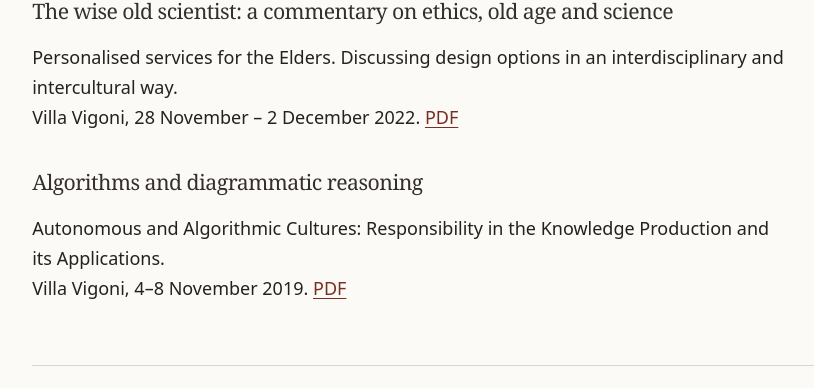
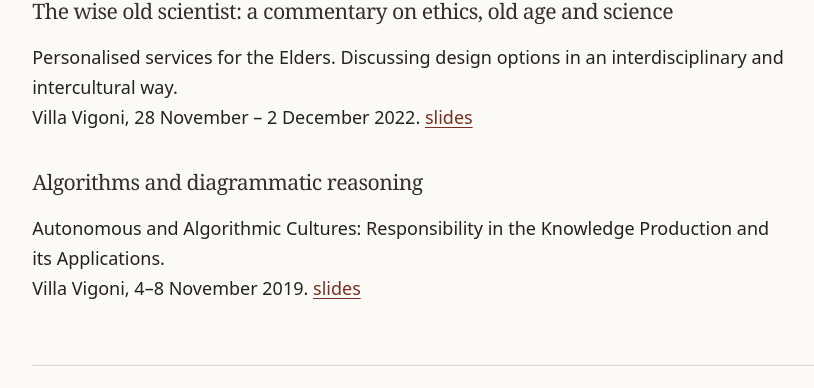
Before and after one commit to gmetere/gmetere.github.io, a Jekyll site: the page built from writing.md, in a window 1280 px wide. Shown: the part 992-1380 px from the top of the page, without its empty margins (113-927 px from the left). Built offline with Jekyll 4.4.1, drawn with Linux system fonts in a browser that asks for light colours.

Commit message:
Update writing.md

```diff
--- a/writing.md
+++ b/writing.md
@@ -26,14 +26,14 @@ Course notes, April 2026.  [PDF](/sylow.pdf)
 
 Personalised services for the Elders. Discussing design options in an
 interdisciplinary and intercultural way.
-Villa Vigoni, 28 November – 2 December 2022.  [PDF](/vigoni2022.pdf)
+Villa Vigoni, 28 November – 2 December 2022.  [slides](/vigoni2022.pdf)
 
 
 ### Algorithms and diagrammatic reasoning
 
 Autonomous and Algorithmic Cultures: Responsibility in the Knowledge
 Production and its Applications.
-Villa Vigoni, 4–8 November 2019.  [PDF](/villa_vigoni.pdf)
+Villa Vigoni, 4–8 November 2019.  [slides](/villa_vigoni.pdf)
 
 ## In Italian
 
```
